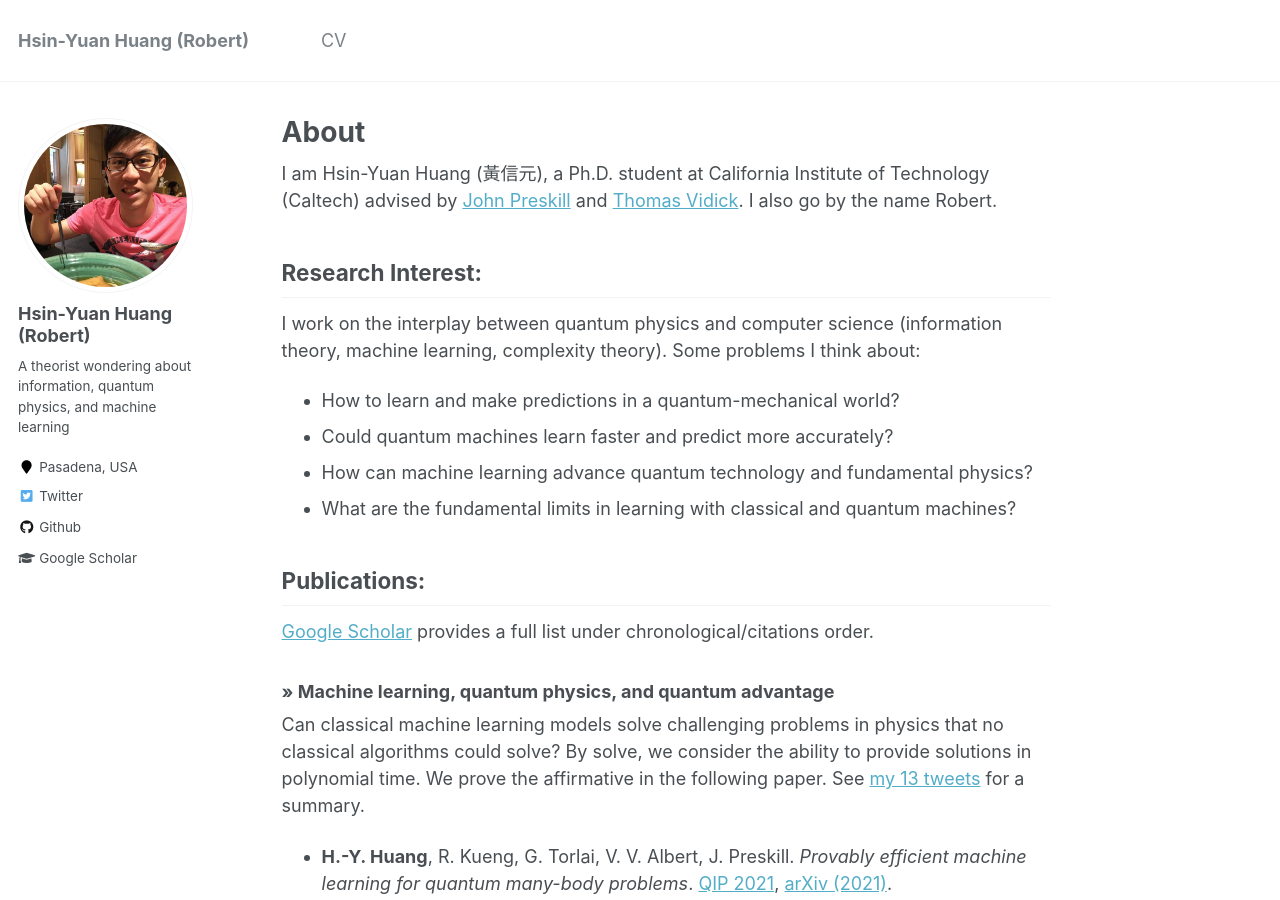
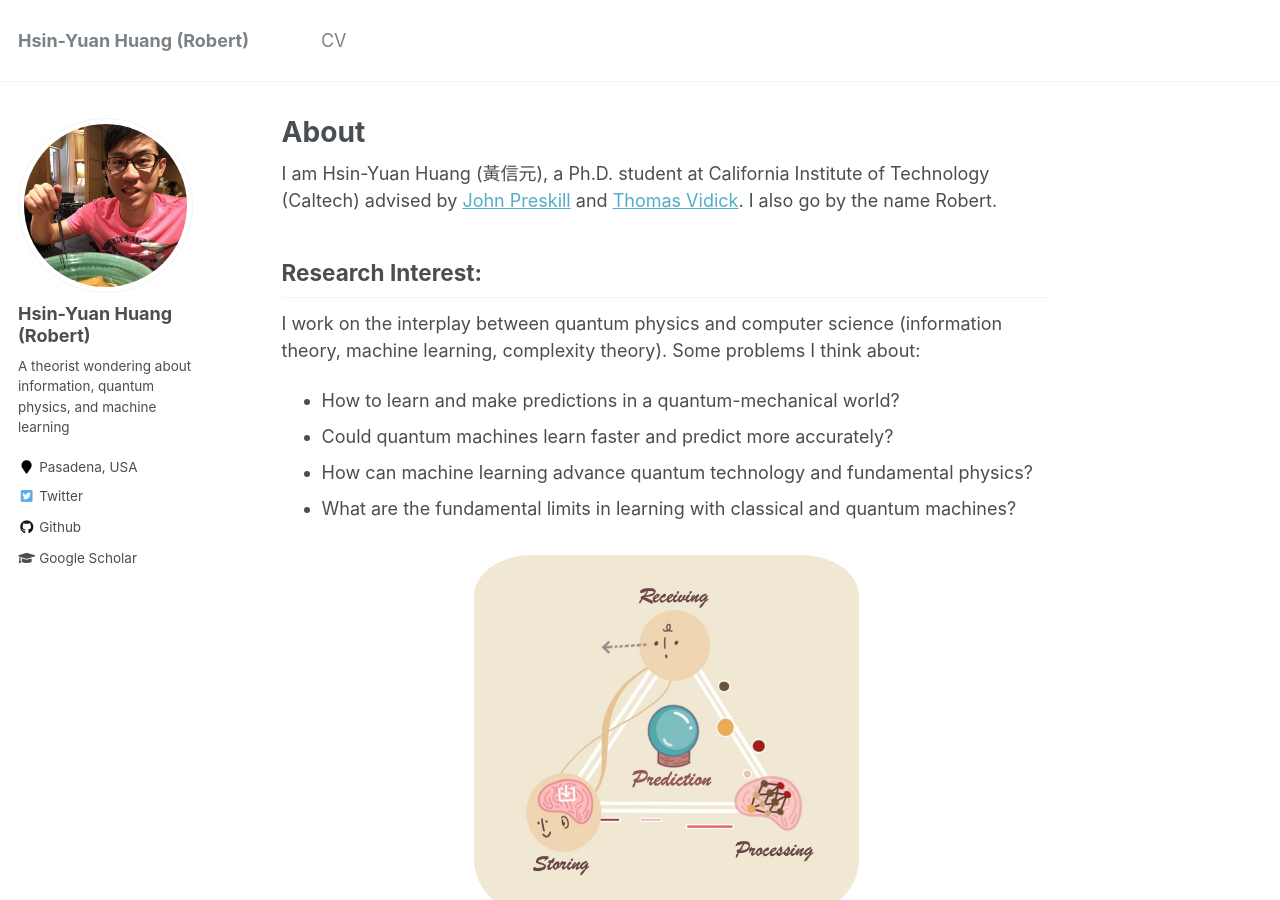
Before and after one commit to hsinyuan-huang/hsinyuan-huang.github.io, a Jekyll site: the page built from _pages/about.md, in a window 1280 px wide and 900 px high. Built offline with Jekyll 4.4.1, drawn with Linux system fonts in a browser that asks for light colours; formulas are drawn with MathJax 3.

Commit message:
Add a figure from Claudia Cheng

```diff
--- a/_pages/about.md
+++ b/_pages/about.md
@@ -18,6 +18,12 @@ Some problems I think about:
 * Could quantum machines learn faster and predict more accurately?
 * How can machine learning advance quantum technology and fundamental physics?
 * What are the fundamental limits in learning with classical and quantum machines?
+
+<center>
+<img src="assets/img/Intelligence.jpg"
+     alt="Cartoon depiction of intelligence"
+     style="text-align:center; width:50%; border-radius:15%; padding-top:15px; padding-bottom:1px" />
+</center>
 
 ## Publications:
 
```
Also changed, not shown: assets/img/Intelligence.jpg (added).
